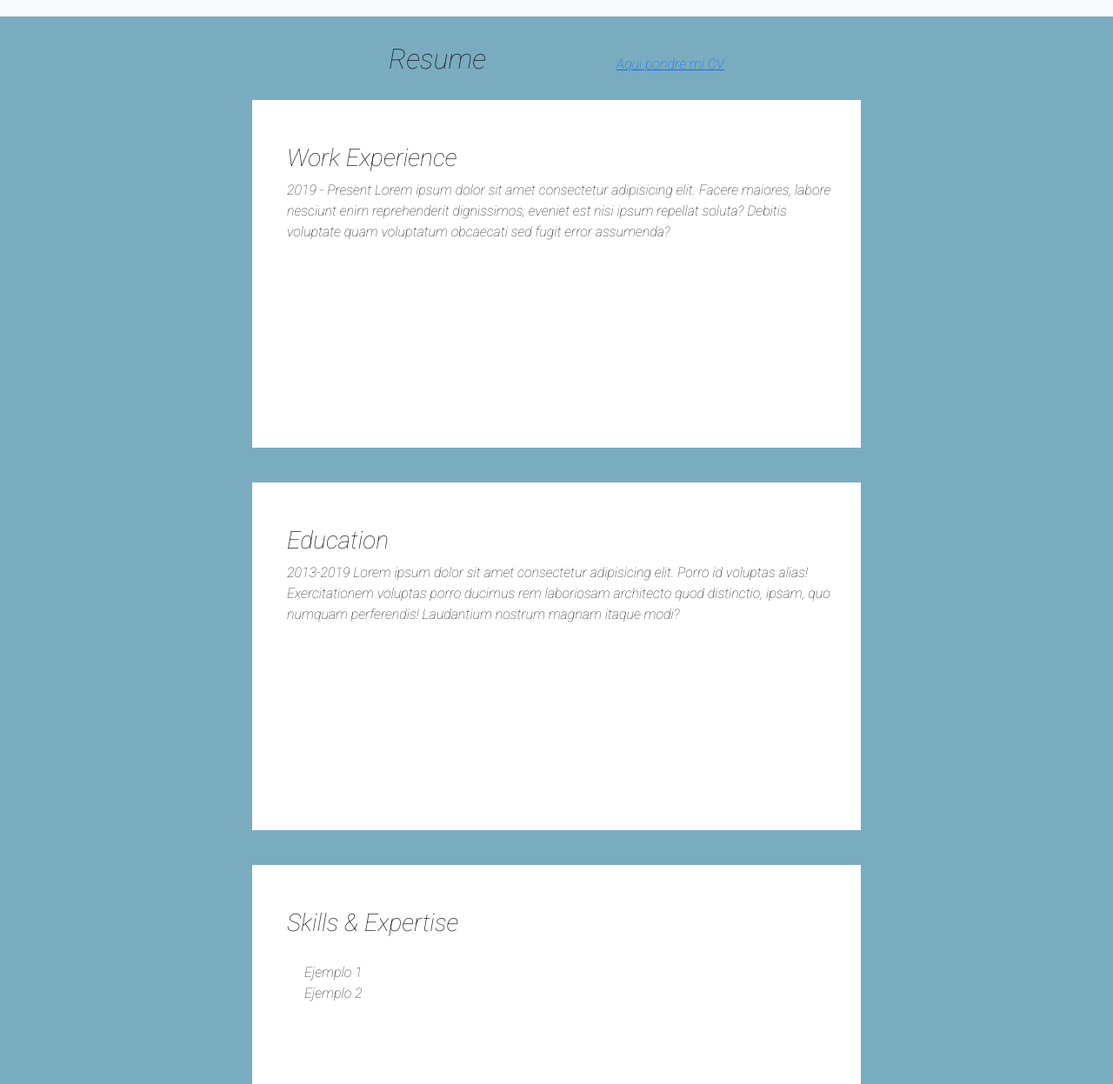
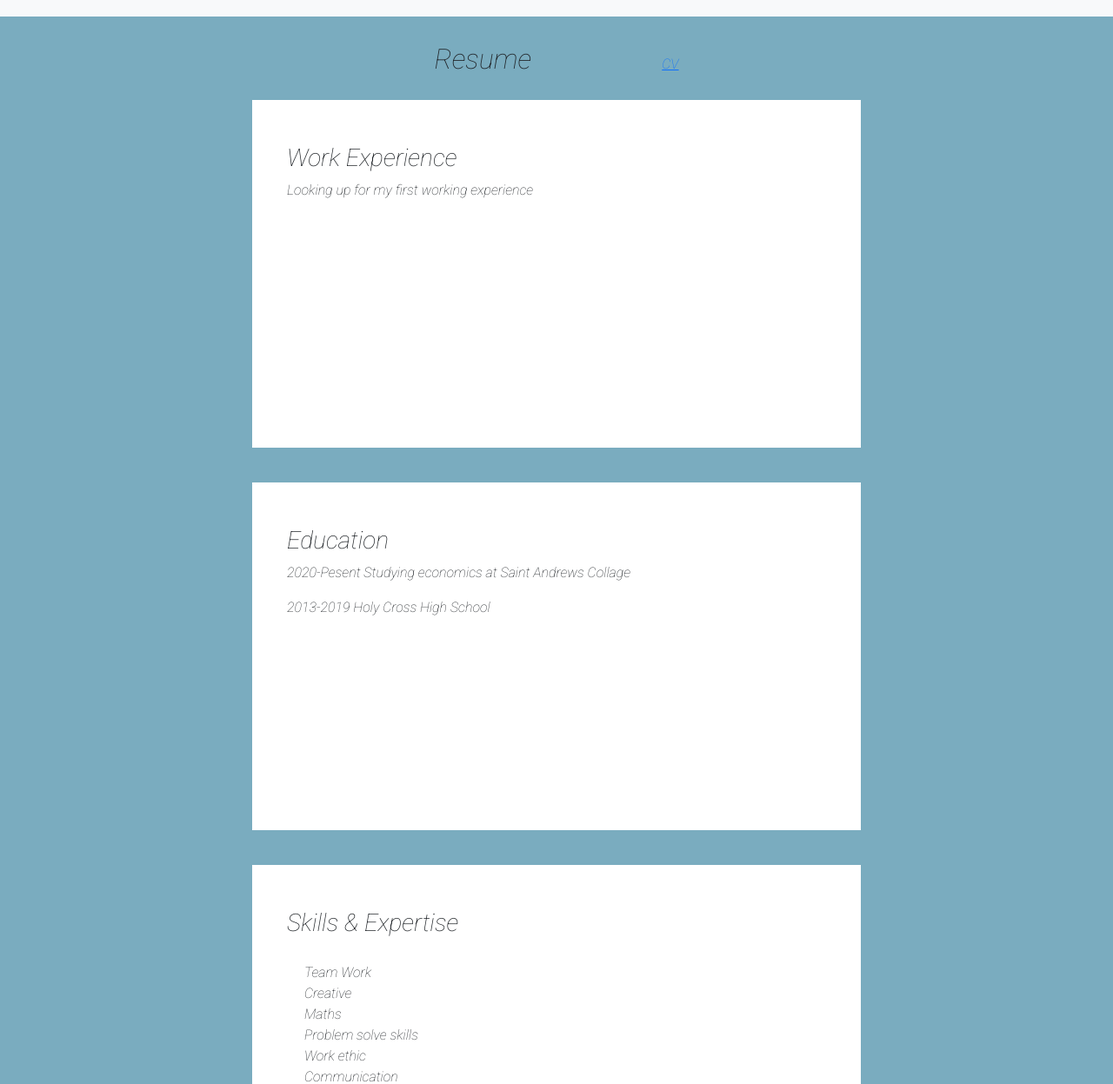
Before and after one commit to fedesaucedo/Proyecto-Final, a website: page Resume.html in a window 1280 px wide. Shown: the part 101-1348 px from the top of the page at 87% size. Drawn offline with nearby package versions, Linux system fonts and the light colour scheme.

Commit message:
index responsive

```diff
--- a/Resume.html
+++ b/Resume.html
@@ -62,28 +62,29 @@
     <section class="resumeSection">
       <div class="flexRowResume">
         <h2 class="h2Resume">Resume</h2>
-        <a href="">Aqui pondre mi CV</a>
+        <a href="">CV</a>
       </div>
 
       <article class="articleResume">
         <h3> Work Experience</h3>
-        <p>2019 - Present Lorem ipsum dolor sit amet consectetur adipisicing elit. Facere maiores, labore
-          nesciunt enim reprehenderit dignissimos, eveniet est nisi ipsum repellat soluta? Debitis voluptate
-          quam voluptatum obcaecati sed fugit error assumenda?</p>
+        <p>Looking up for my first working experience</p>
       </article>
 
       <article class="articleResume">
         <h3> Education</h3>
-        <p>2013-2019 Lorem ipsum dolor sit amet consectetur adipisicing elit. Porro id voluptas alias!
-          Exercitationem voluptas porro ducimus rem laboriosam architecto quod distinctio, ipsam, quo numquam
-          perferendis! Laudantium nostrum magnam itaque modi?</p>
+        <p>2020-Pesent Studying economics at Saint Andrews Collage</p>
+        <p>2013-2019 Holy Cross High School</p>
       </article>
 
       <article class="articleResume">
         <h3>Skills & Expertise</h3>
         <ul class="resumeList">
-          <li>Ejemplo 1</li>
-          <li>Ejemplo 2</li>
+          <li>Team Work</li>
+          <li>Creative</li>
+          <li>Maths</li>
+          <li>Problem solve skills</li>
+          <li>Work ethic</li>
+          <li>Communication</li>
         </ul>
       </article>
 
--- a/css/Styles.css
+++ b/css/Styles.css
@@ -132,6 +132,7 @@ font-family: 'Roboto', sans-serif;
   font-family: 'Roboto', sans-serif;
   align-items: center;
   padding-top: 50px;
+  padding: 1.5rem;
 }
 .h2AboutMe{
   margin-bottom: 10px;
--- a/scss/_footer.scss
+++ b/scss/_footer.scss
@@ -2,7 +2,6 @@ body{
     main{
         .mainFooter{
             width: 100%;
-            height: 15%;
             background-image: linear-gradient(to bottom, rgb(230, 225, 225), rgb(175, 236, 238));
             font-size: 9px;
             box-sizing: border-box;
--- a/scss/_header.scss
+++ b/scss/_header.scss
@@ -1,7 +1,10 @@
 body{
     main{
       header{
-          top: 0;
+        .navbar{
+          padding-top: 0 !important;
+          padding-bottom: 0 !important;
+        }
         .navbar.navbar-expand-lg.navbar-light.bg-light.fixed-top{
           height: 15vh;
         }
@@ -28,5 +31,6 @@ body{
         }
 
       }
+
         }
     }
--- a/scss/_home.scss
+++ b/scss/_home.scss
@@ -3,13 +3,12 @@ body{
         .homeSection{
             margin-top: 15vh;
             width: 100%;
-            height: 70vh;
             display: flex;
             flex-direction: row;
             justify-content: baseline;
         }
+
         div{
-
             #backgroundImage{
                 flex-basis: 70%;
                 background-image: url(../Images/backgroung.png);
@@ -75,6 +74,7 @@ body{
                 height: 40px;
                 border: 0px;
                 margin-top: 40px;
+                margin-bottom: 30px;
               }
         }
     }
```
Also changed, not shown: AboutMe.html (+1 -1 lines), scss/_mediaQuery.scss (+7 -0 lines), css/style.css. Lines whose indentation alone changed are shown as unchanged.
